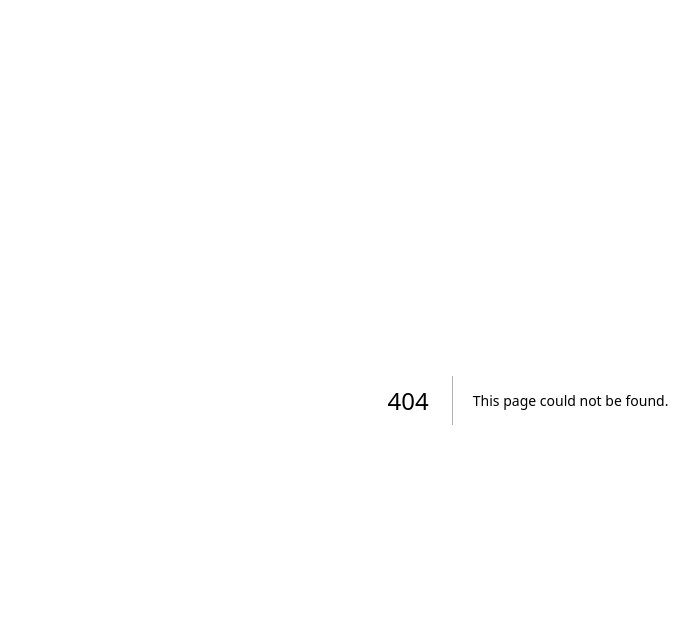
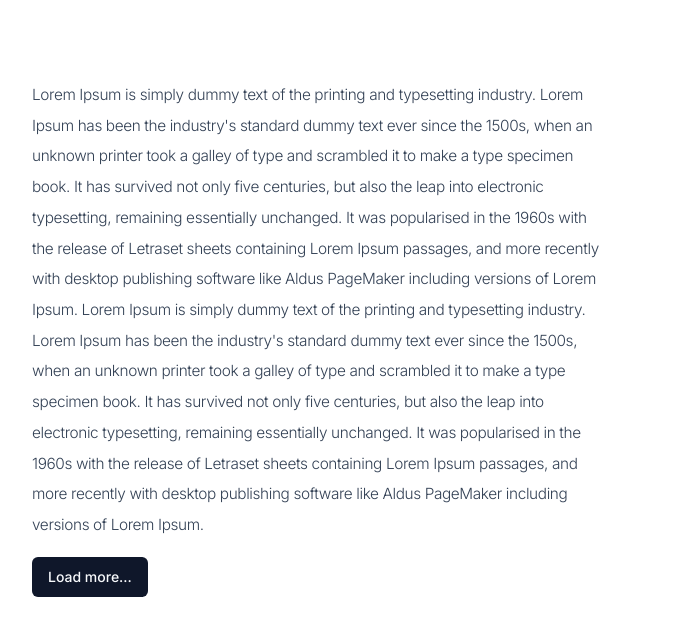
Before and after one commit to freeman-jiang/scribe, a Next.js app in the folder client/: page /transcribe in a window 1280 px wide. Before the commit this address had no page. Shown: the top 636 px of the page, without its empty margins (112-811 px from the left). Built offline with nearby package versions, Linux system fonts and the light colour scheme.

Commit message:
show transcription results

```diff
--- a/client/package.json
+++ b/client/package.json
@@ -10,6 +10,7 @@
   },
   "dependencies": {
     "@radix-ui/react-slot": "^1.0.2",
+    "@tailwindcss/typography": "^0.5.10",
     "axios": "^1.6.7",
     "class-variance-authority": "^0.7.0",
     "clsx": "^2.1.0",
--- a/client/src/app/layout.tsx
+++ b/client/src/app/layout.tsx
@@ -1,3 +1,4 @@
+import { TranscriptionProvider } from "@/context";
 import type { Metadata } from "next";
 import { Inter } from "next/font/google";
 import "./globals.css";
@@ -16,7 +17,9 @@
 }>) {
   return (
     <html lang="en">
-      <body className={inter.className}>{children}</body>
+      <body className={inter.className}>
+        <TranscriptionProvider>{children}</TranscriptionProvider>
+      </body>
     </html>
   );
 }
--- /dev/null
+++ b/client/src/app/transcribe/page.tsx
@@ -0,0 +1,28 @@
+"use client";
+
+import { Button } from "@/components/ui/button";
+import { useTranscriptionContext } from "@/context";
+
+const Page = () => {
+  const {
+    transcription: { link, text },
+  } = useTranscriptionContext();
+
+  return (
+    <div className="px-20 pl-36">
+      <div className="w-full">
+        <div
+          contentEditable
+          className="text-slate-700 selection:text-black selection:bg-emerald-300 tespace-pre-wrap outline-none mt-20 max-w-xl text-[1.2vw] font-light leading-loose tracking-tight"
+        >
+          {text || lorem}
+        </div>
+        <Button className="mt-4">Load more...</Button>
+      </div>
+    </div>
+  );
+};
+export default Page;
+
+const lorem =
+  "Lorem Ipsum is simply dummy text of the printing and typesetting industry. Lorem Ipsum has been the industry's standard dummy text ever since the 1500s, when an unknown printer took a galley of type and scrambled it to make a type specimen book. It has survived not only five centuries, but also the leap into electronic typesetting, remaining essentially unchanged. It was popularised in the 1960s with the release of Letraset sheets containing Lorem Ipsum passages, and more recently with desktop publishing software like Aldus PageMaker including versions of Lorem Ipsum. \n\n Lorem Ipsum is simply dummy text of the printing and typesetting industry. Lorem Ipsum has been the industry's standard dummy text ever since the 1500s, when an unknown printer took a galley of type and scrambled it to make a type specimen book. It has survived not only five centuries, but also the leap into electronic typesetting, remaining essentially unchanged. It was popularised in the 1960s with the release of Letraset sheets containing Lorem Ipsum passages, and more recently with desktop publishing software like Aldus PageMaker including versions of Lorem Ipsum.";
--- a/client/src/components/Transcribe.tsx
+++ b/client/src/components/Transcribe.tsx
@@ -1,10 +1,14 @@
 import { customAxios } from "@/config";
+import { useTranscriptionContext } from "@/context";
+import { useRouter } from "next/navigation";
 import { FormEvent, useState } from "react";
 import { Button } from "./ui/button";
 import { Input } from "./ui/input";
 
 const Transcribe = () => {
   const [youtubeUrl, setYoutubeUrl] = useState("");
+  const { setTranscription } = useTranscriptionContext();
+  const router = useRouter();
 
   const handleSubmit = async (event: FormEvent) => {
     event.preventDefault();
@@ -15,10 +19,11 @@
     }
 
     try {
-      const response = await customAxios.get(
+      const response = await customAxios.get<string>(
         `/transcribe?youtube_url=${youtubeUrl}`
       );
-      console.log(response.data);
+      setTranscription({ link: youtubeUrl, text: response.data });
+      router.push(`/transcribe`);
 
       // Do something with the audio file path, e.g., display it or provide a download link
     } catch (error) {
--- /dev/null
+++ b/client/src/context.tsx
@@ -0,0 +1,45 @@
+"use client";
+import { createContext, useContext, useState } from "react";
+
+export interface Transcription {
+  text: string;
+  link: string;
+}
+
+// Type context
+interface TranscriptionContextType {
+  transcription: Transcription;
+  setTranscription: (transcription: Transcription) => void;
+}
+
+const TranscriptionContext = createContext<TranscriptionContextType>({
+  transcription: {
+    text: "",
+    link: "",
+  },
+  setTranscription: () => {},
+});
+
+export const useTranscriptionContext = () => useContext(TranscriptionContext);
+
+export const TranscriptionProvider = ({
+  children,
+}: {
+  children: React.ReactNode;
+}) => {
+  const [transcriptionText, setTranscriptionText] = useState<Transcription>({
+    text: "",
+    link: "",
+  });
+
+  return (
+    <TranscriptionContext.Provider
+      value={{
+        transcription: transcriptionText,
+        setTranscription: setTranscriptionText,
+      }}
+    >
+      {children}
+    </TranscriptionContext.Provider>
+  );
+};
--- a/client/tailwind.config.ts
+++ b/client/tailwind.config.ts
@@ -1,12 +1,12 @@
-import type { Config } from "tailwindcss"
+import type { Config } from "tailwindcss";
 
 const config = {
   darkMode: ["class"],
   content: [
-    './pages/**/*.{ts,tsx}',
-    './components/**/*.{ts,tsx}',
-    './app/**/*.{ts,tsx}',
-    './src/**/*.{ts,tsx}',
+    "./pages/**/*.{ts,tsx}",
+    "./components/**/*.{ts,tsx}",
+    "./app/**/*.{ts,tsx}",
+    "./src/**/*.{ts,tsx}",
   ],
   prefix: "",
   theme: {
@@ -34,7 +34,7 @@
       },
     },
   },
-  plugins: [require("tailwindcss-animate")],
-} satisfies Config
+  plugins: [require("tailwindcss-animate"), require("@tailwindcss/typography")],
+} satisfies Config;
 
-export default config
+export default config;
```
Also changed, not shown: 2 other files (tests, documents, lock files or other folders).
